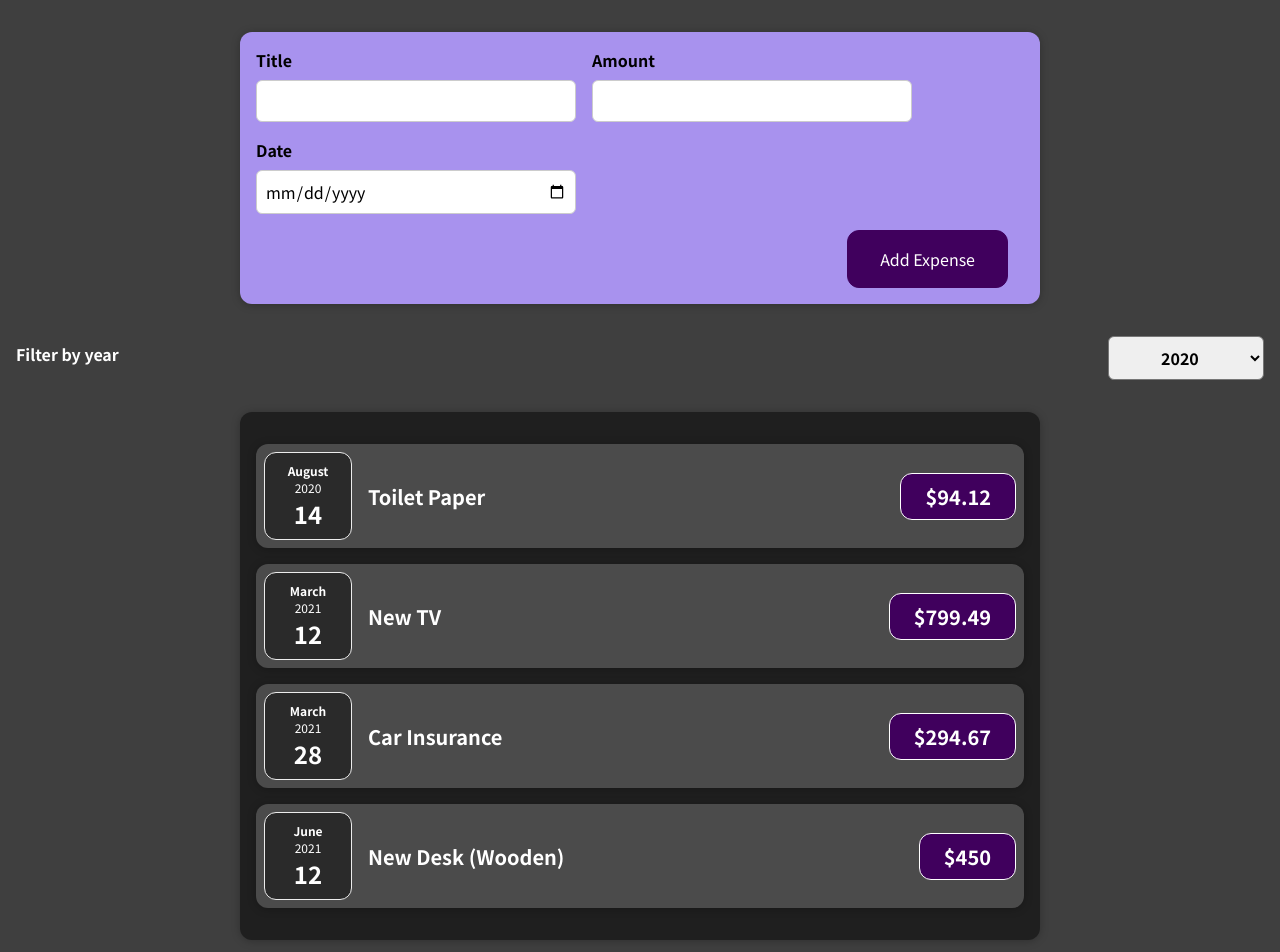
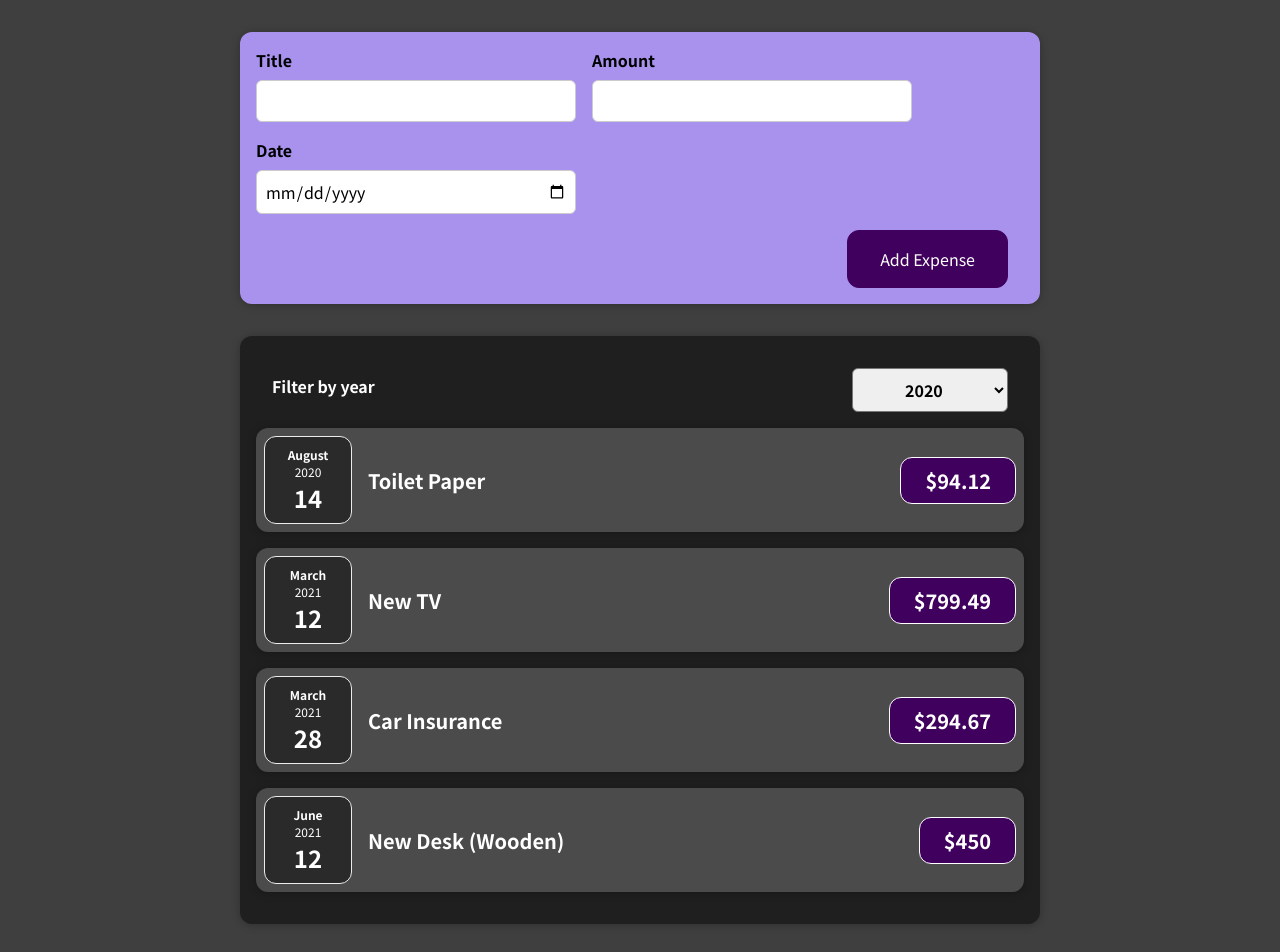
Before and after one commit to bka04/react-complete-guide, a React (Create React App) app: page / in a window 1280 px wide. Shown: the top 952 px of the page. Built offline with nearby package versions, Linux system fonts and the light colour scheme.

Commit message:
Move ExpensesFilter inside Card

```diff
--- a/src/components/Expenses/Expenses.js
+++ b/src/components/Expenses/Expenses.js
@@ -15,8 +15,8 @@ const Expenses = (props) => {
 
   return (
     <div>
+      <Card className="expenses">
       <ExpensesFilter selected={filteredYear} onChangeFilter={filterChangeHandler} />
-      <Card className="expenses">
         {props.items.map((expense, index) => (
           <ExpenseItem
             key={index}
```
